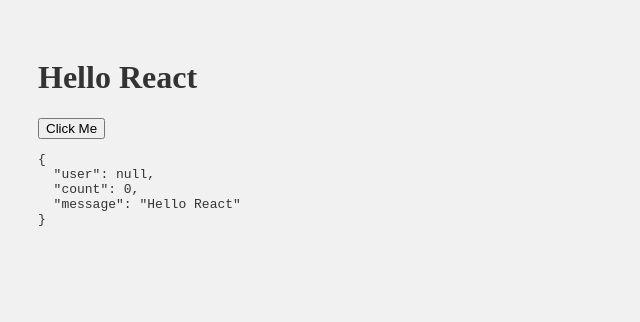
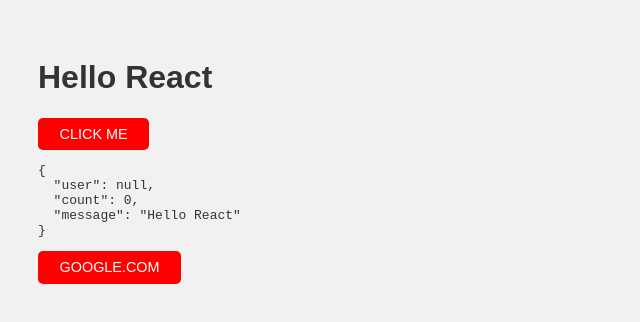
Before and after one commit to nikrowell/react-ejected, a React app: page / in a window 1280 px wide. Shown: the top 322 px of the page, without its empty margins (0-640 px from the left). Built offline with nearby package versions, Linux system fonts and the light colour scheme; no server answers.

Commit message:
basic btn styles and button link example

```diff
--- a/scss/index.scss
+++ b/scss/index.scss
@@ -3,6 +3,42 @@
 
 body {
   color: $color-grey;
+  font-family: sans-serif;
   background: #f1f1f1;
   padding: 30px;
 }
+
+.btn {
+  // @include no-select;
+  display: inline-flex;
+  position: relative;
+  margin: 0;
+  padding: 0.625em 1.5em;
+  font-size: 0.9rem;
+  font-family: inherit;
+  line-height: 1;
+  text-align: center;
+  text-decoration: none;
+  text-transform: uppercase;
+  color: #FFF;
+  background-color: #F00;
+  border-radius: 5px;
+  border: 0;
+  white-space: nowrap;
+  outline: none;
+  cursor: pointer;
+  transition: .2s;
+  -webkit-appearance: none;
+  -moz-appearance: none;
+  appearance: none;
+}
+.btn:hover {
+  color: #FFF;
+  background-color: #555;
+  text-decoration: none;
+}
+.btn[disabled] {
+  pointer-events: none;
+  cursor: not-allowed;
+  opacity: 0.6;
+}
--- a/src/components/App.js
+++ b/src/components/App.js
@@ -23,6 +23,7 @@
         <h1>{this.state.message}</h1>
         <Button onClick={this.onClick}>Click Me</Button>
         {window.debug(this.state)}
+        <Button as="a" href="http://www.google.com/" target="_blank">google.com</Button>
       </div>
     );
   }
```
